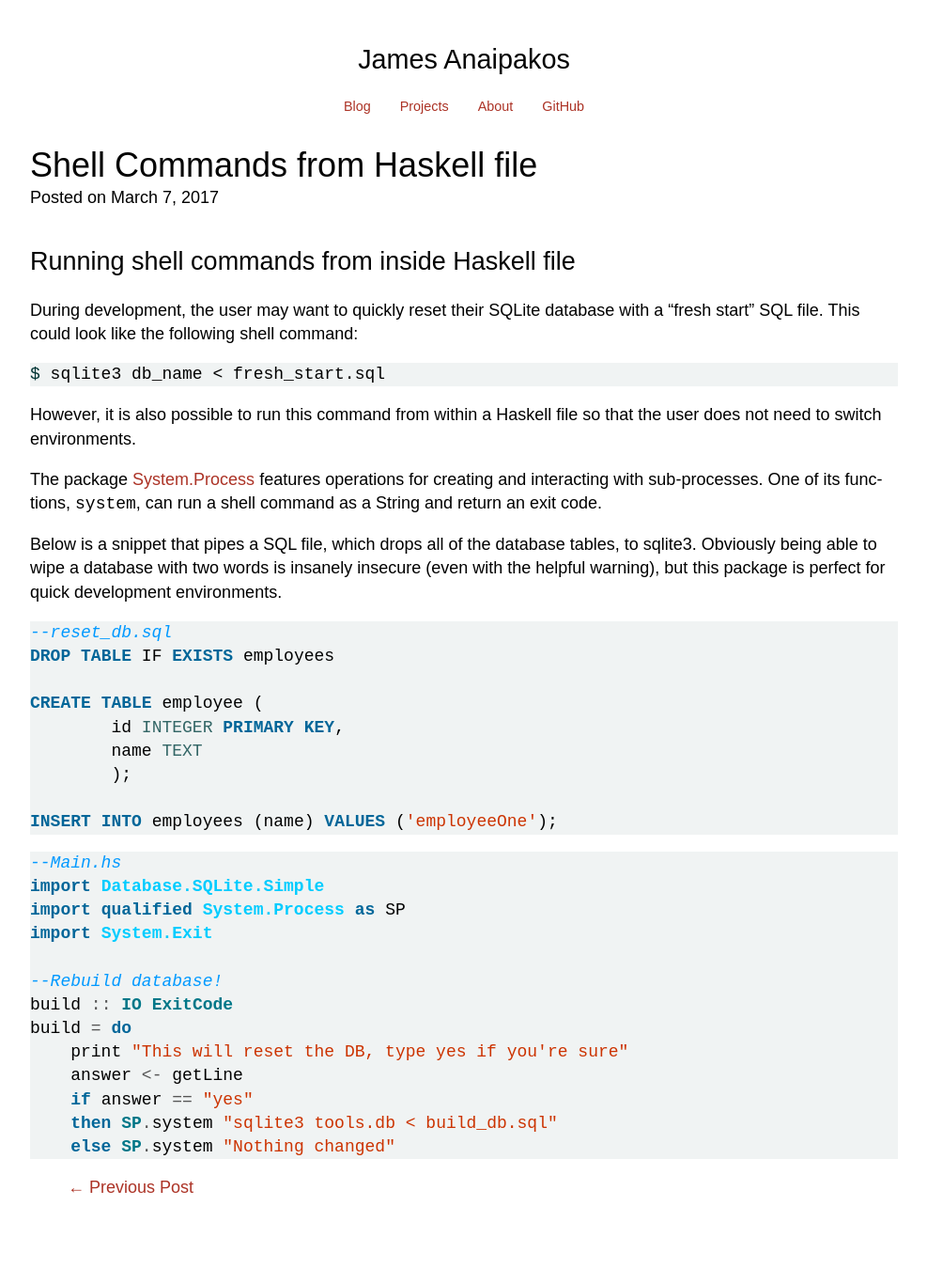
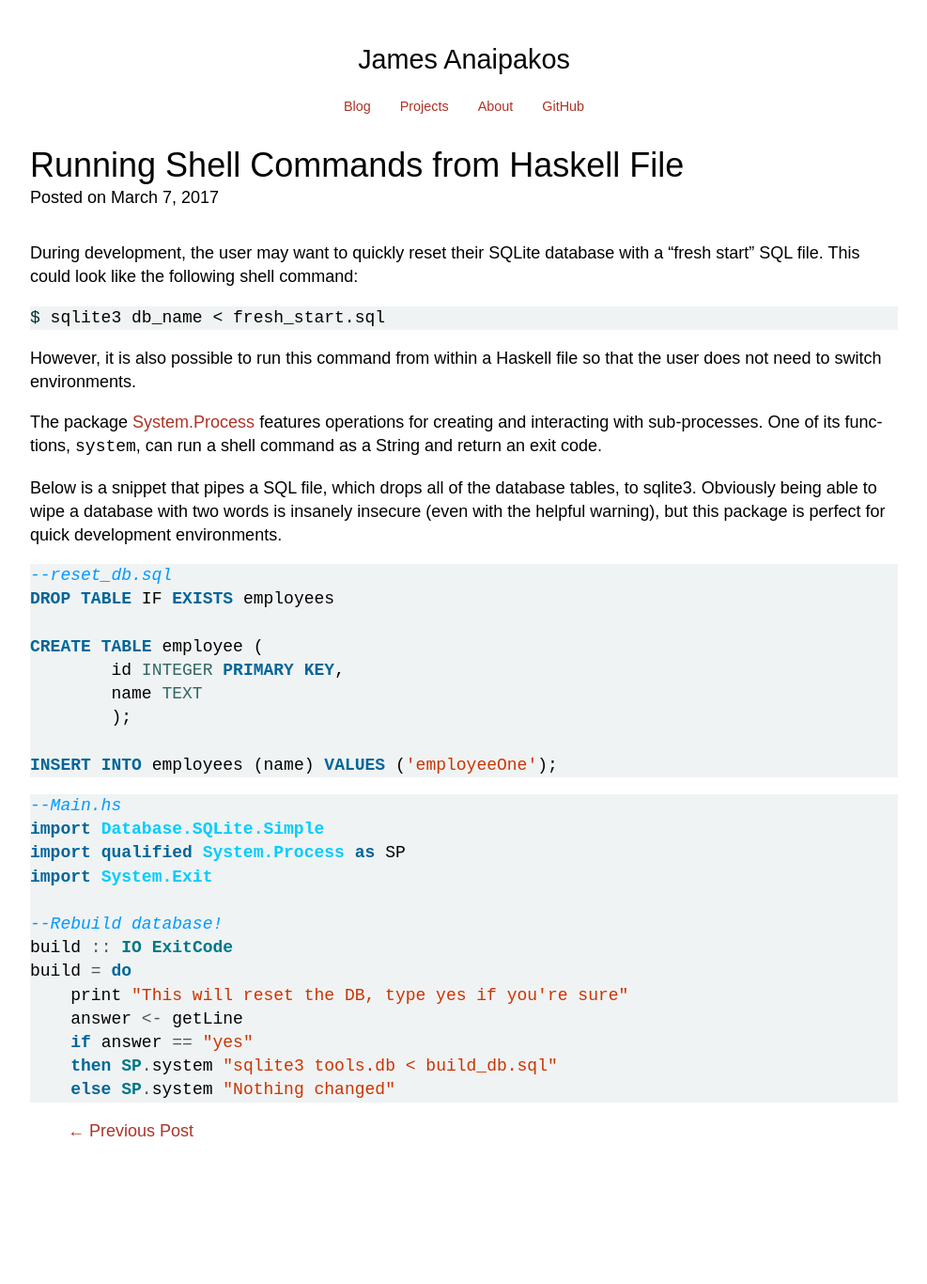
Before and after one commit to janaipakos/janaipakos.github.io, a Jekyll site: the page built from _posts/2017-03-07-Shell-Commands-from-Haskell-File.md, in a window 1280 px wide. Shown: the whole page at 94% size, without its empty margins (146-1133 px from the left). Built offline with Jekyll 4.4.1, drawn with Linux system fonts in a browser that asks for light colours; after the commit the page ends 1306 px from its top, so only the background shows below that.

Commit message:
Change shell blog post title

```diff
--- a/_posts/2017-03-07-Shell-Commands-from-Haskell-File.md
+++ b/_posts/2017-03-07-Shell-Commands-from-Haskell-File.md
@@ -1,9 +1,8 @@
 ---
 layout: post
-title: Shell Commands from Haskell file
+title: Running Shell Commands from Haskell File
 date: 2017-03-07
 ---
-# Running shell commands from inside Haskell file
 
 During development, the user may want to quickly reset their SQLite database with a "fresh start" SQL file. This could look like the following shell command:
 
```
